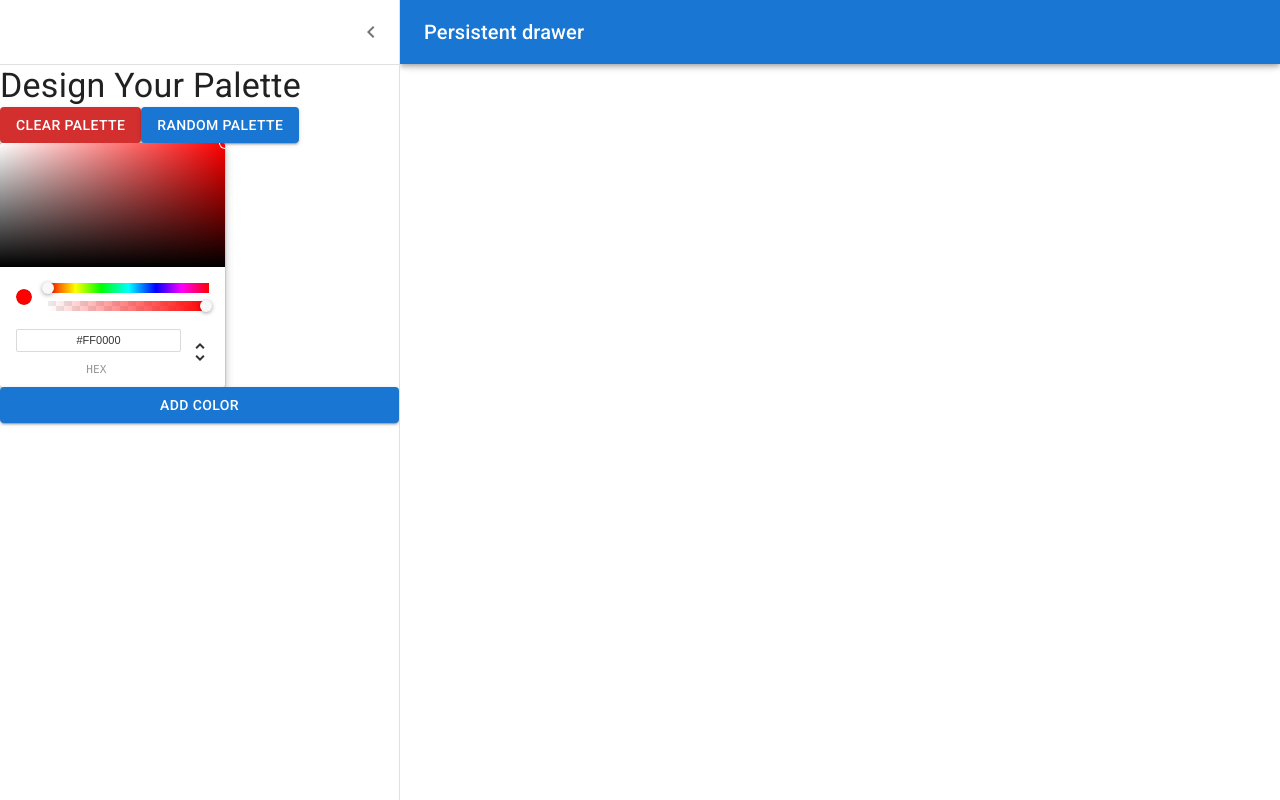
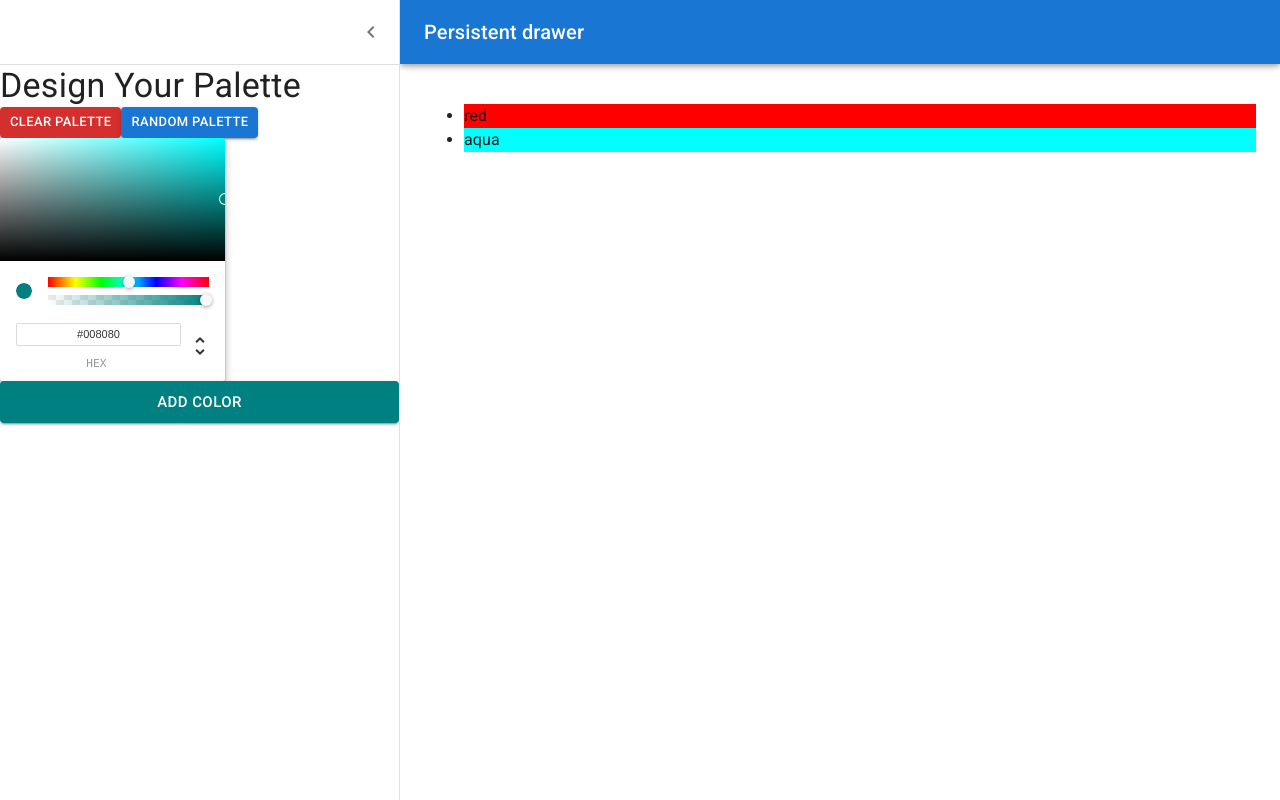
Before and after one commit to vadholovin/colors-app, a React (Create React App) app: page /palette/new in a window 1280 px wide. Both pictures are taken after a click on the button "open drawer". Built offline with nearby package versions, Linux system fonts and the light colour scheme; the HTML template or start-up script is replaced by a standard one.

Commit message:
Connect colorpicker with button

```diff
--- a/package.json
+++ b/package.json
@@ -18,6 +18,7 @@
     "react-dom": "^18.1.0",
     "react-router-dom": "^6.3.0",
     "react-scripts": "5.0.1",
+    "uuid": "^8.3.2",
     "web-vitals": "^2.1.4"
   },
   "scripts": {
--- a/src/NewPaletteForm.js
+++ b/src/NewPaletteForm.js
@@ -1,4 +1,5 @@
 import React, { useState } from 'react';
+import {v4 as uuid} from 'uuid';
 import { styled } from '@mui/material/styles';
 import Box from '@mui/material/Box';
 import Drawer from '@mui/material/Drawer';
@@ -62,6 +63,8 @@ const DrawerHeader = styled('div')(({ theme }) => ({
 
 function NewPaletteForm() {
   const [open, setOpen] = useState(false);
+  const [currentColor, setCurrentColor] = useState('teal');
+  const [colors, setColors] = useState(['red', 'aqua']);
 
   const handleDrawerOpen = () => {
     setOpen(true);
@@ -70,6 +73,14 @@ function NewPaletteForm() {
   const handleDrawerClose = () => {
     setOpen(false);
   };
+
+  const updateCurrentColor = (newCurrentColor) => {
+    setCurrentColor(newCurrentColor.hex);
+  };
+
+  const addNewColor = () => {
+    setColors([...colors, currentColor]);
+  }
 
   return (
     <Box sx={{ display: 'flex' }}>
@@ -111,15 +122,38 @@ function NewPaletteForm() {
         <Divider />
         <Typography variant='h4'>Design Your Palette</Typography>
         <Box>
-          <Button variant='contained' color='error'>Clear Palette</Button>
-          <Button variant='contained' color='primary'>Random Palette</Button>
+          <Button variant='contained' color='error' size='small'>Clear Palette</Button>
+          <Button variant='contained' color='primary' size='small'>Random Palette</Button>
         </Box>
-        <ChromePicker color="red" onChangeComplete={(newColor) => { console.log(newColor); }} />
-        <Button variant='contained' color='primary'>Add Color</Button>
+        <ChromePicker
+          color={currentColor}
+          onChangeComplete={updateCurrentColor}
+        />
+        <Button
+          variant='contained'
+          color='primary'
+          size="large"
+          sx={{backgroundColor: currentColor}}
+          onClick={addNewColor}
+        >
+          Add Color
+        </Button>
       </Drawer>
       <Main open={open}>
         <DrawerHeader />
-
+        {colors.length > 0 && (
+          <Box component='ul'>
+            {colors.map((color) => (
+              <Box
+                key={uuid()}
+                component='li'
+                sx={{backgroundColor: color}}
+              >
+                {color}
+              </Box>
+            ))}
+          </Box>
+        )}
       </Main>
     </Box>
   )
```
Also changed, not shown: 1 other file (tests, documents, lock files or other folders).
